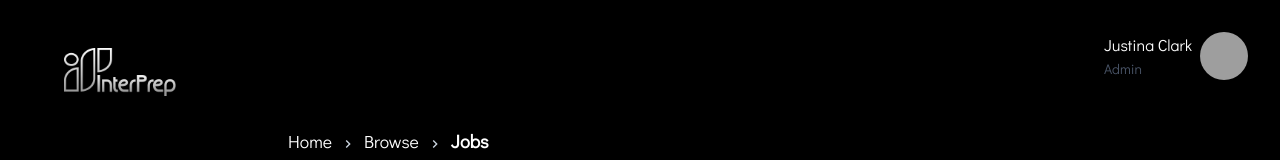
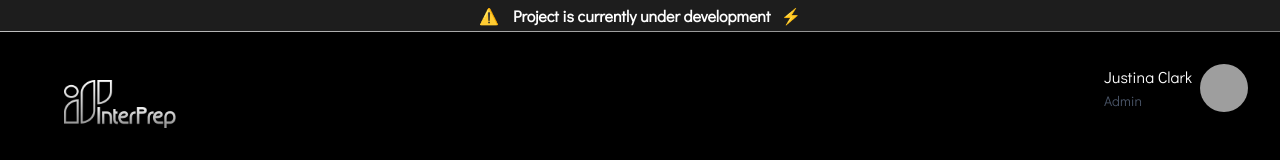
Before and after one commit to kalviumcommunity/S53_Aayush_Capstone_InterPrep, a React (Vite) app in the folder frontend/: page /jobs in a window 1280 px wide. Shown: the top 160 px of the page. Built offline with nearby package versions, Linux system fonts and the light colour scheme; no server answers; grey boxes are pictures that could not be loaded.

Commit message:
Animation Info Added

```diff
--- a/frontend/src/App.jsx
+++ b/frontend/src/App.jsx
@@ -2,6 +2,7 @@ import './App.css'
 import { ChakraProvider, extendTheme } from '@chakra-ui/react'
 import AllRoutes from '../src/components/routes/AllRoutes';
 import { Toaster } from 'sonner'
+import TopHead from './components/TopHead';
 
 const customTheme = extendTheme({
   breakpoints: {
@@ -20,6 +21,7 @@ function App() {
     <>
     <ChakraProvider theme={customTheme}>
       <Toaster richColors position="top-center"/>
+      <TopHead />
       <AllRoutes />
     </ChakraProvider>
     </>
--- /dev/null
+++ b/frontend/src/components/TopHead.jsx
@@ -0,0 +1,37 @@
+import { Box, keyframes } from '@chakra-ui/react';
+
+const gradientAnimation = keyframes`
+  0% { background-position: 0% 50%; }
+  50% { background-position: 100% 50%; }
+  100% { background-position: 0% 50%; }
+`;
+
+const TopHead = () => {
+  return (
+    <Box
+      p={1}
+      color={'white'}
+      w={'100%'}
+      bg={'#1d1d1d'}
+      textAlign={'center'}
+      fontFamily={'Didact Gothic'}
+      fontWeight={900}
+      position={'relative'}
+      overflow={'hidden'}
+    >
+      ⚠️ &nbsp; Project is currently under development &nbsp; ⚡️
+      <Box
+        position={'absolute'}
+        bottom={0}
+        left={0}
+        w={'100%'}
+        h={'1.5px'}
+        bgGradient="linear-gradient(270deg, #000000, #2c2c2c, #4f4f4f, #7f7f7f, #b1b1b1, #d6d6d6, #ffffff)"
+        backgroundSize="400% 400%"
+        animation={`${gradientAnimation} 8s ease infinite`}
+      />
+    </Box>
+  );
+};
+
+export default TopHead;
```
